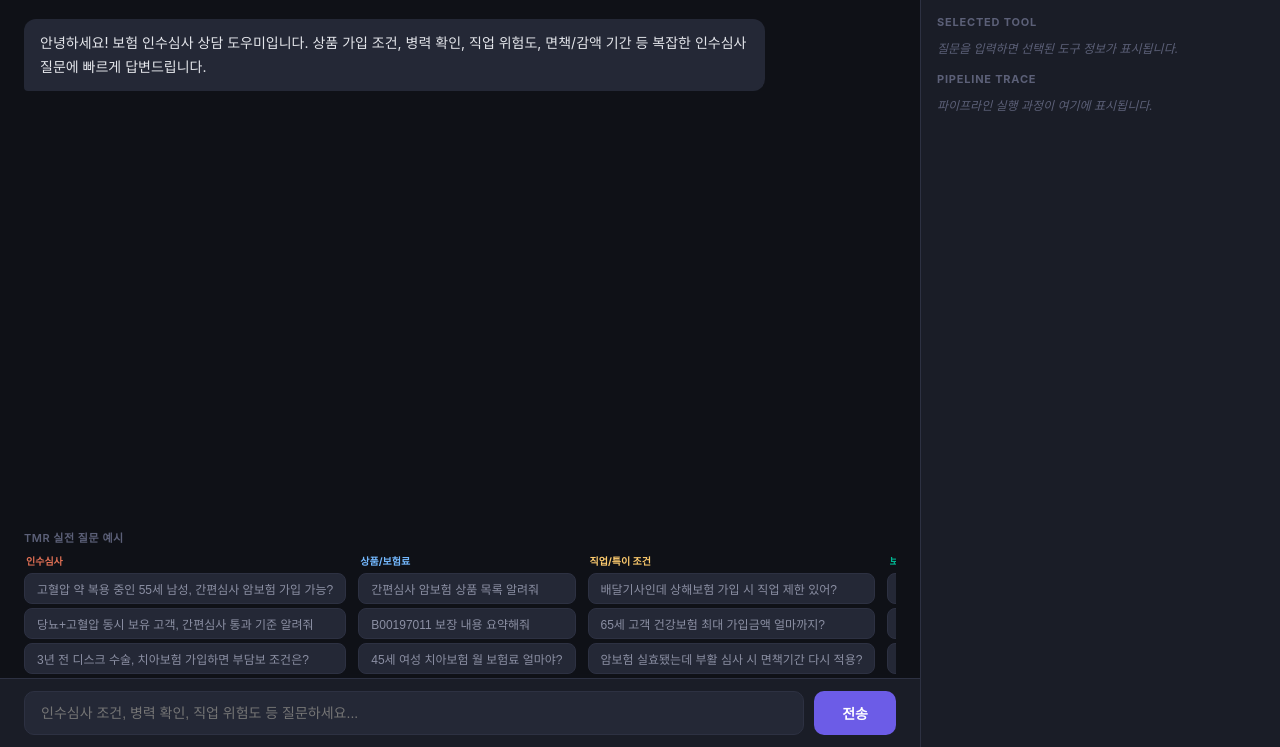
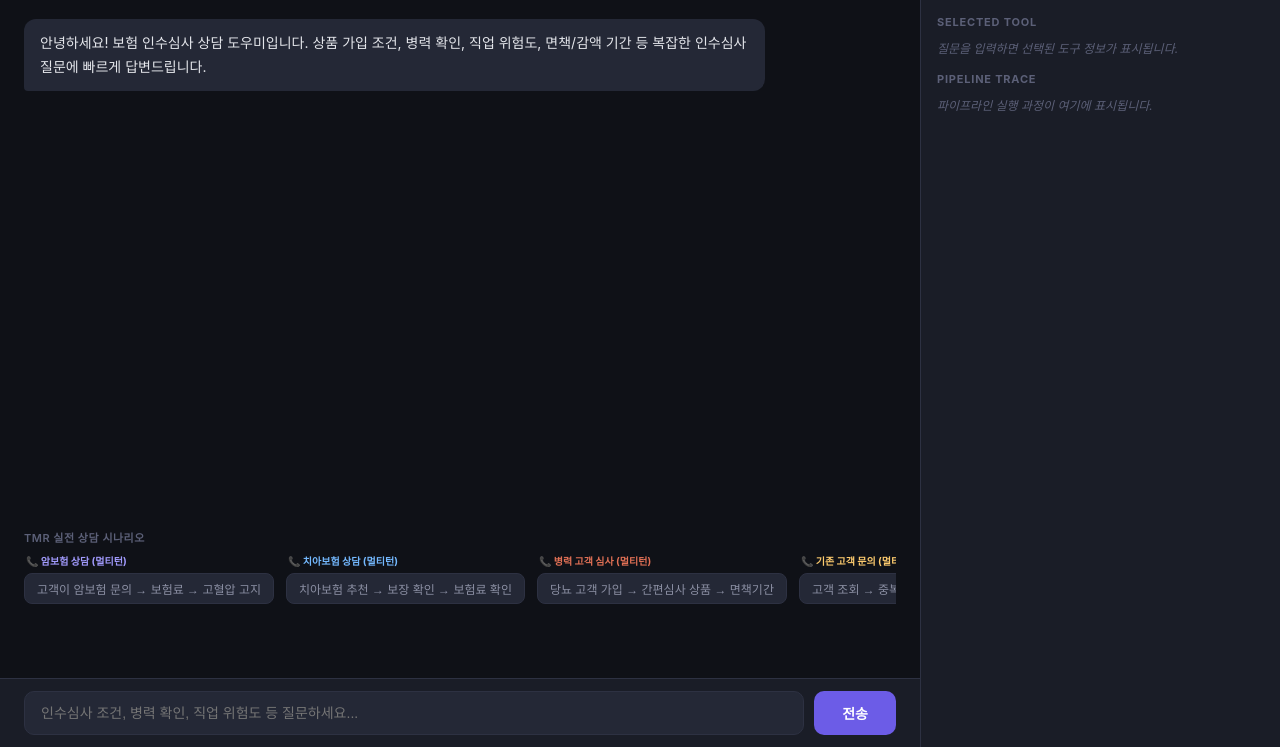
Before and after one commit to mink555/agent-mvp-eval, a FastAPI app: page / in a window 1280 px wide. Shown: the part 53-800 px from the top of the page. Run offline with FastAPI, Linux system fonts and the light colour scheme; data that the repository does not hold is empty; parts of the project's set-up code (start-up, migrations or seed data) failed here and were passed over.

Commit message:
Redesign UI examples as realistic TMR multi-turn scenarios
- Replace product-code-based examples with natural TMR conversation flows
- Add 4 multi-turn scenarios: cancer insurance, dental, pre-existing conditions, existing customer
- Add 3 single-turn examples for quick lookups (job risk, surrender, terms)
- All examples use language a real TMR would use during a phone call

Co-authored-by: Cursor <cursoragent@cursor.com>

```diff
--- a/templates/index.html
+++ b/templates/index.html
@@ -526,45 +526,38 @@
       </div>
 
       <div class="examples-section">
-        <div class="examples-header">TMR 실전 질문 예시</div>
+        <div class="examples-header">TMR 실전 상담 시나리오</div>
         <div class="example-groups">
           <div class="example-group">
-            <div class="group-label" style="color:var(--danger)">인수심사</div>
+            <div class="group-label" style="color:var(--accent-light)">📞 암보험 상담 (멀티턴)</div>
             <div class="group-items">
-              <button class="example-btn" onclick="askExample(this)">고혈압 약 복용 중인 55세 남성, 간편심사 암보험 가입 가능?</button>
-              <button class="example-btn" onclick="askExample(this)">당뇨+고혈압 동시 보유 고객, 간편심사 통과 기준 알려줘</button>
-              <button class="example-btn" onclick="askExample(this)">3년 전 디스크 수술, 치아보험 가입하면 부담보 조건은?</button>
+              <button class="example-btn" onclick="askSequence(['고객님이 암보험 알아보신다는데 우리 상품 뭐 있어?', '50세 남성이면 보험료 얼마쯤 나와?', '고혈압 약 드시고 계신데 가입 가능해?'])">고객이 암보험 문의 → 보험료 → 고혈압 고지</button>
             </div>
           </div>
           <div class="example-group">
-            <div class="group-label" style="color:var(--info)">상품/보험료</div>
+            <div class="group-label" style="color:var(--info)">📞 치아보험 상담 (멀티턴)</div>
             <div class="group-items">
-              <button class="example-btn" onclick="askExample(this)">간편심사 암보험 상품 목록 알려줘</button>
-              <button class="example-btn" onclick="askExample(this)">B00197011 보장 내용 요약해줘</button>
-              <button class="example-btn" onclick="askExample(this)">45세 여성 치아보험 월 보험료 얼마야?</button>
+              <button class="example-btn" onclick="askSequence(['치아보험 추천해줄 수 있어?', '보장 내용이 어떻게 돼?', '40세 여성이면 한 달에 얼마야?'])">치아보험 추천 → 보장 확인 → 보험료 확인</button>
             </div>
           </div>
           <div class="example-group">
-            <div class="group-label" style="color:var(--warning)">직업/특이 조건</div>
+            <div class="group-label" style="color:var(--danger)">📞 병력 고객 심사 (멀티턴)</div>
             <div class="group-items">
-              <button class="example-btn" onclick="askExample(this)">배달기사인데 상해보험 가입 시 직업 제한 있어?</button>
-              <button class="example-btn" onclick="askExample(this)">65세 고객 건강보험 최대 가입금액 얼마까지?</button>
-              <button class="example-btn" onclick="askExample(this)">암보험 실효됐는데 부활 심사 시 면책기간 다시 적용?</button>
+              <button class="example-btn" onclick="askSequence(['당뇨 있는 고객인데 가입할 수 있는 보험 있어?', '간편심사 상품으로 알아봐줘', '면책기간이 어떻게 되는지도 확인해줘'])">당뇨 고객 가입 → 간편심사 상품 → 면책기간</button>
             </div>
           </div>
           <div class="example-group">
-            <div class="group-label" style="color:var(--success)">보장/면책 상세</div>
+            <div class="group-label" style="color:var(--warning)">📞 기존 고객 문의 (멀티턴)</div>
             <div class="group-items">
-              <button class="example-btn" onclick="askExample(this)">치아보험 보장 개시 1년 내 충치 치료 받으면 얼마 나와?</button>
-              <button class="example-btn" onclick="askExample(this)">재해 장해 특약 장해율별 지급 기준 알려줘</button>
-              <button class="example-btn" onclick="askExample(this)">암 진단비 대기기간 90일 지나야 보장되나?</button>
+              <button class="example-btn" onclick="askSequence(['김민수 고객님 계약 현황 좀 확인해줘', '이 고객님 암보험 중복 가입 가능한지 봐줘', '보험금 청구는 어떻게 하면 돼?'])">고객 조회 → 중복 확인 → 청구 안내</button>
             </div>
           </div>
           <div class="example-group">
-            <div class="group-label" style="color:var(--accent-light)">멀티턴 테스트</div>
+            <div class="group-label" style="color:var(--success)">💬 단건 질문</div>
             <div class="group-items">
-              <button class="example-btn" onclick="askSequence(['치아보험 상품 알려줘', '보험료는?', '30대 여성이면?'])">① 치아보험 → 보험료? → 30대 여성이면?</button>
-              <button class="example-btn" onclick="askSequence(['간편심사 암보험 있어?', '55세 남성 가입 가능해?', '고혈압 있으면?'])">② 암보험 → 가입 가능? → 고혈압 있으면?</button>
+              <button class="example-btn" onclick="askExample(this)">소방관 고객인데 직업 위험등급 어떻게 돼?</button>
+              <button class="example-btn" onclick="askExample(this)">해약환급금 안내 시 고객한테 꼭 말해야 하는 거 뭐야?</button>
+              <button class="example-btn" onclick="askExample(this)">약관에서 암 정의가 어떻게 나와 있어?</button>
             </div>
           </div>
         </div>
```
